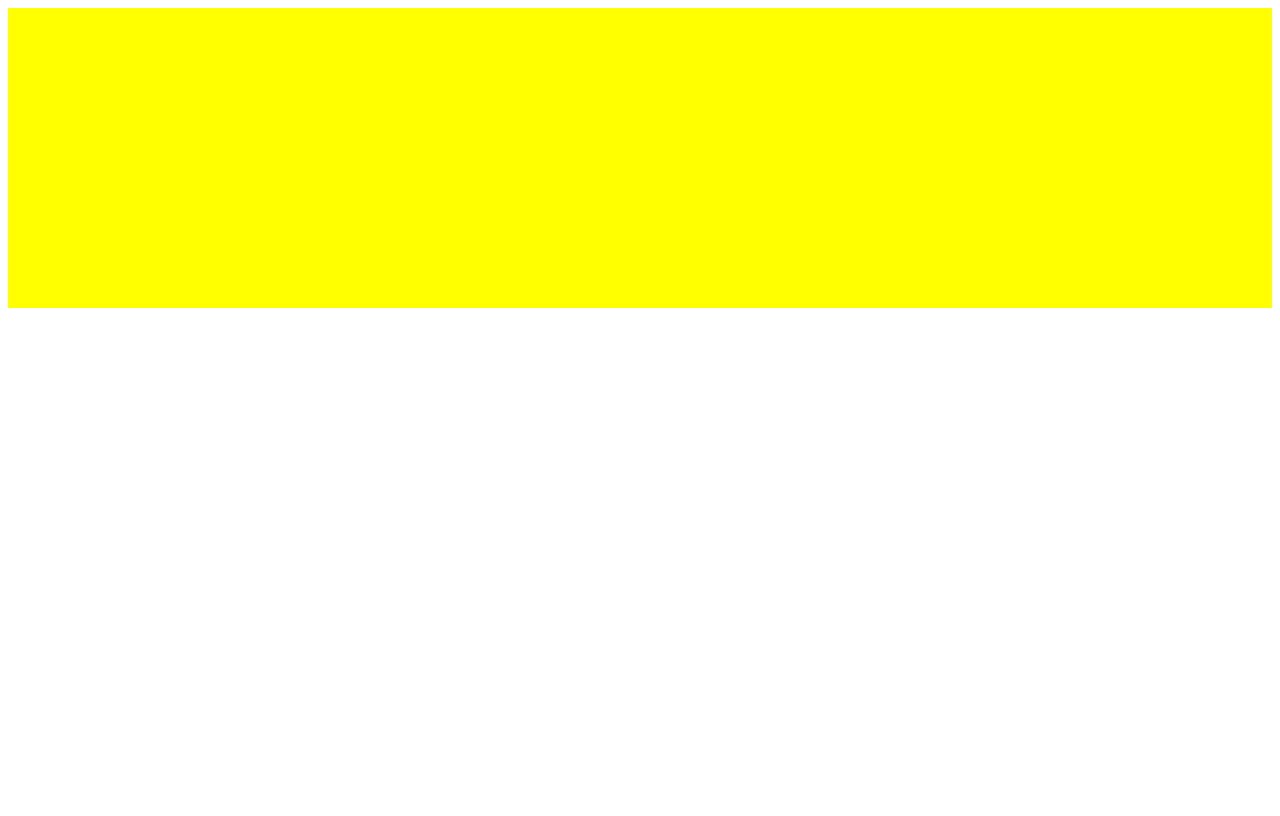
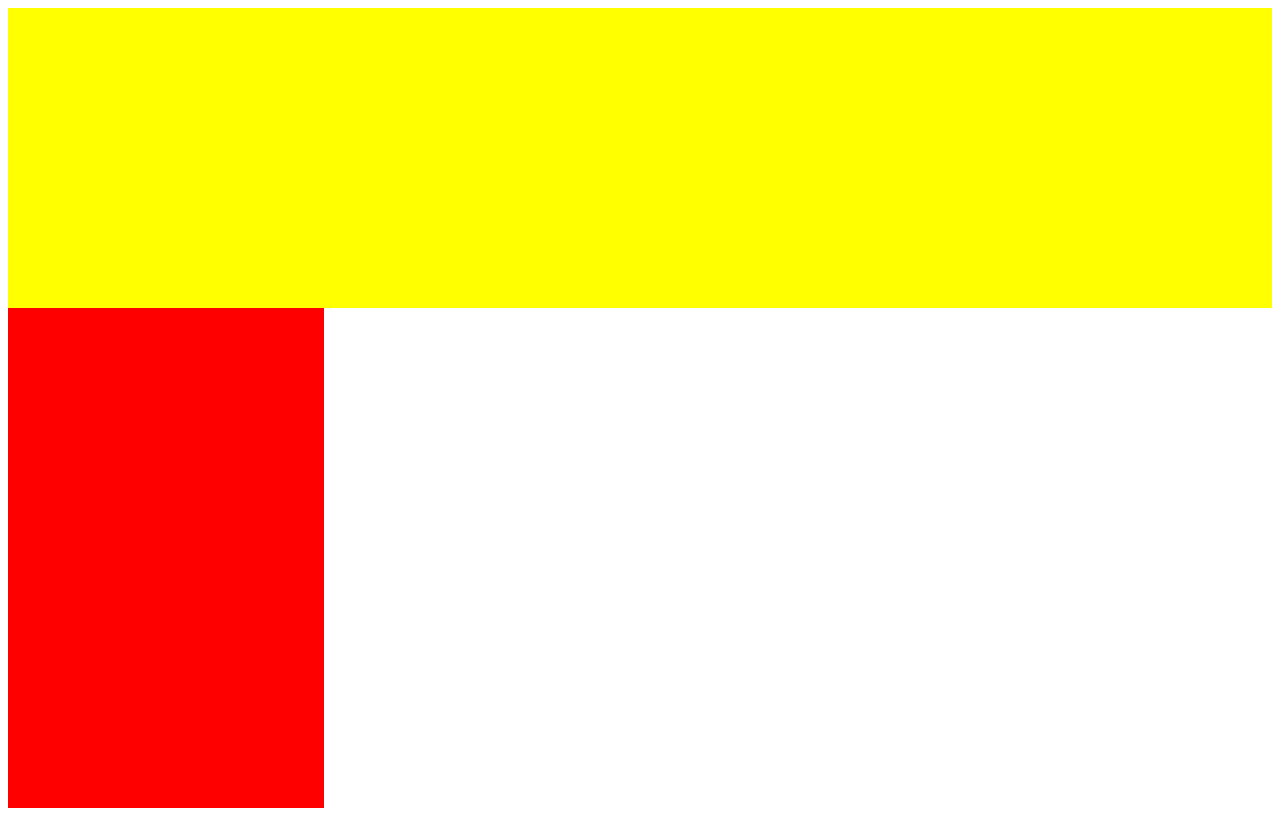
Before and after one commit to zs1kaczuszka/1tb, a plain HTML site: page layout.html in a window 1280 px wide. Drawn offline with Linux system fonts and the light colour scheme.

Commit message:
Update layout.html

```diff
--- a/layout.html
+++ b/layout.html
@@ -10,7 +10,10 @@
             width: 100%;
             height: 300px;
         }
-
+         nav{
+             background-color: red;
+             width: 25%;
+             height: 500px;
                 footer{
                     background-color: turquise;
                     widht: 100%;
@@ -22,7 +25,7 @@
     <header>
 
     </header>
-    <div class=container>
+    <div class="container">
         <nav>
 
         </nav>
```
